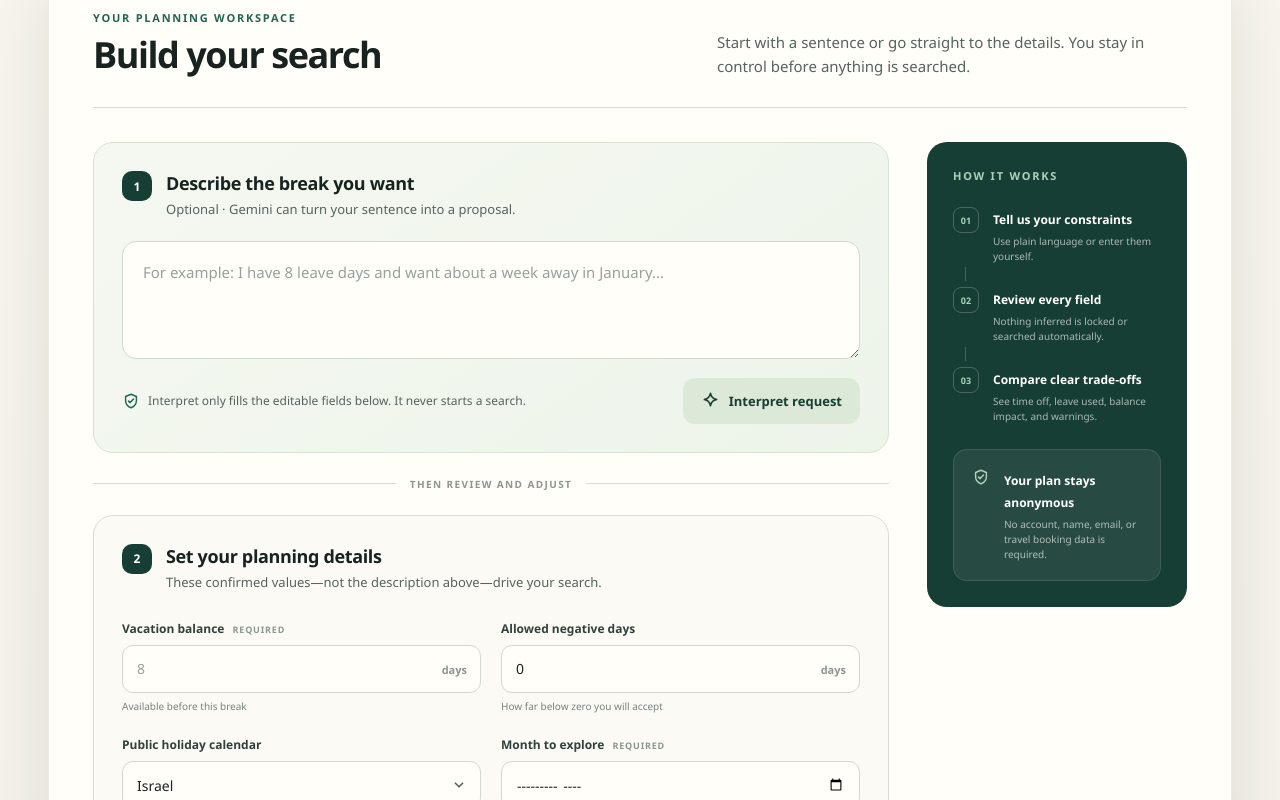
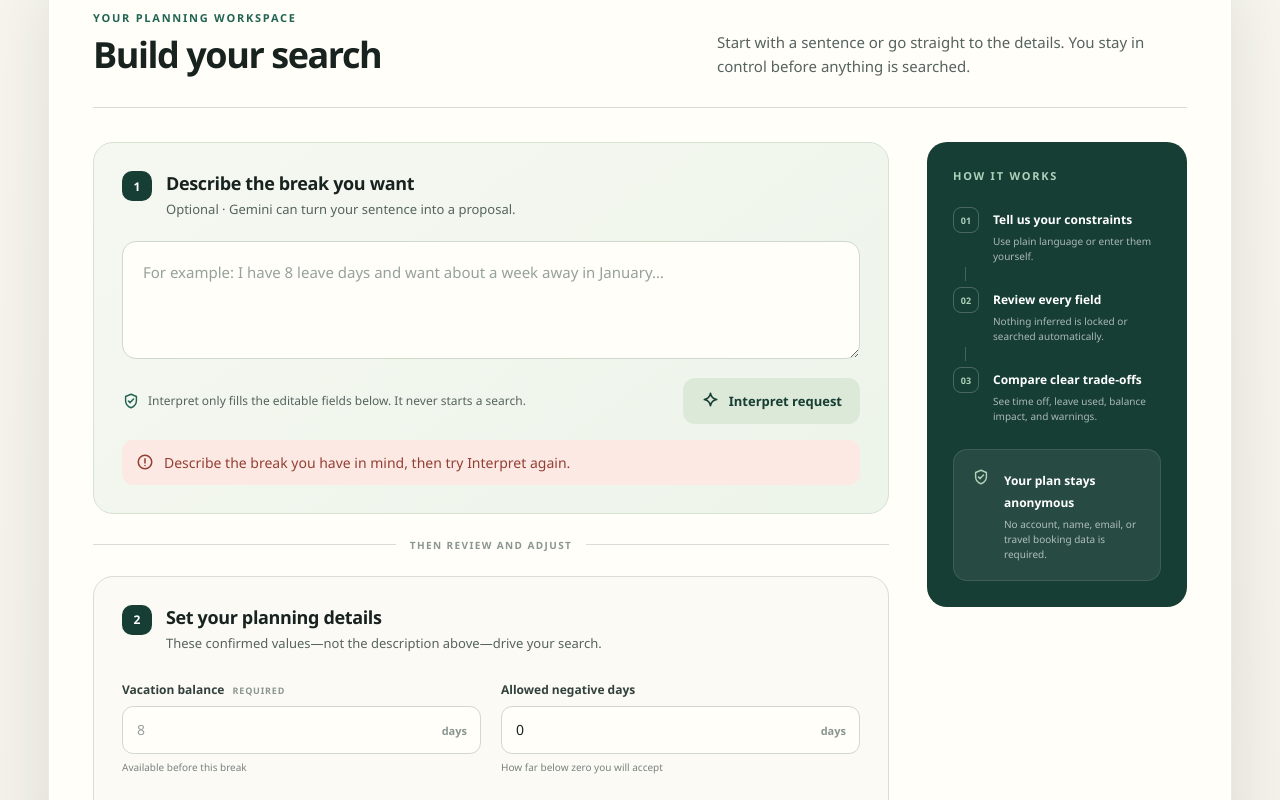
Before and after one commit to rakreshet/vacation-window-planner, a React (Vite) app in the folder frontend/: page / in a window 1280 px wide. Both pictures are taken after a click on the button "Interpret request". Shown: the part 657-1457 px from the top of the page. Built offline with nearby package versions, Linux system fonts and the light colour scheme; no server answers.

Commit message:
fix: make interpretation failures actionable

```diff
--- a/frontend/src/SearchForm.tsx
+++ b/frontend/src/SearchForm.tsx
@@ -30,16 +30,18 @@ export default function SearchForm({ onResults }: SearchFormProps) {
   const [weekendDays, setWeekendDays] = useState<number[]>([4, 5])
   const [message, setMessage] = useState<string | null>(null)
   const [error, setError] = useState<string | null>(null)
+  const [interpretError, setInterpretError] = useState<string | null>(null)
   const [busy, setBusy] = useState<BusyAction>(null)
 
   async function interpret() {
+    setError(null)
+    setMessage(null)
     if (!sourceText.trim()) {
-      setError('Describe the break you have in mind, then try Interpret again.')
+      setInterpretError('Describe the break you have in mind, then try Interpret again.')
       return
     }
     setBusy('interpret')
-    setError(null)
-    setMessage(null)
+    setInterpretError(null)
     try {
       const proposal = await interpretText(sourceText)
       if (proposal.balance_days !== null) setBalance(String(proposal.balance_days))
@@ -54,8 +56,10 @@ export default function SearchForm({ onResults }: SearchFormProps) {
       }
       if (proposal.weekend_days !== null) setWeekendDays(proposal.weekend_days)
       setMessage('Proposal ready to edit')
-    } catch (caught) {
-      setError(caught instanceof Error ? caught.message : 'Text interpretation failed')
+    } catch {
+      setInterpretError(
+        'We could not interpret your description right now. Enter the details below and click Search, or try Interpret again later.',
+      )
     } finally {
       setBusy(null)
     }
@@ -64,6 +68,7 @@ export default function SearchForm({ onResults }: SearchFormProps) {
   async function submit(event: FormEvent<HTMLFormElement>) {
     event.preventDefault()
     setError(null)
+    setInterpretError(null)
     setMessage(null)
     const balanceDays = Number(balance)
     const lengthDays = Number(preferredLength)
@@ -125,11 +130,11 @@ export default function SearchForm({ onResults }: SearchFormProps) {
 
       <div className="planner-layout">
         <div className="planner-main">
-          <div className="prompt-panel">
+          <section className="prompt-panel" aria-labelledby="description-heading">
             <div className="panel-title">
               <span className="step-number">1</span>
               <div>
-                <h3>Describe the break you want</h3>
+                <h3 id="description-heading">Describe the break you want</h3>
                 <p>Optional · Gemini can turn your sentence into a proposal.</p>
               </div>
             </div>
@@ -158,7 +163,13 @@ export default function SearchForm({ onResults }: SearchFormProps) {
                 {busy === 'interpret' ? 'Interpreting…' : 'Interpret request'}
               </button>
             </div>
-          </div>
+            {interpretError && (
+              <div className="form-notice form-notice--error prompt-notice">
+                <AlertIcon />
+                <p role="alert">{interpretError}</p>
+              </div>
+            )}
+          </section>
 
           <div className="choice-divider" aria-hidden="true">
             <span>then review and adjust</span>
--- a/frontend/src/styles.css
+++ b/frontend/src/styles.css
@@ -766,6 +766,12 @@ a:focus-visible {
   background: #e6f2e6;
 }
 
+.prompt-notice {
+  margin-top: 16px;
+  font-size: 14px;
+  line-height: 1.5;
+}
+
 .search-action {
   display: flex;
   gap: 24px;
```
Also changed, not shown: 1 other file (tests, documents, lock files or other folders).
